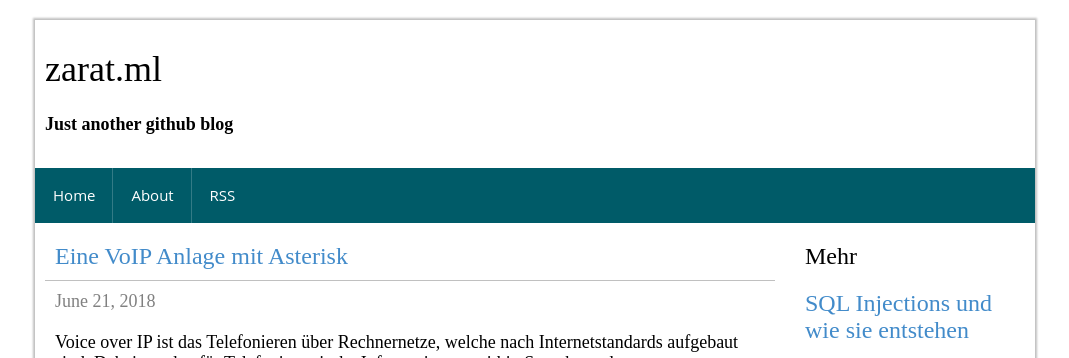
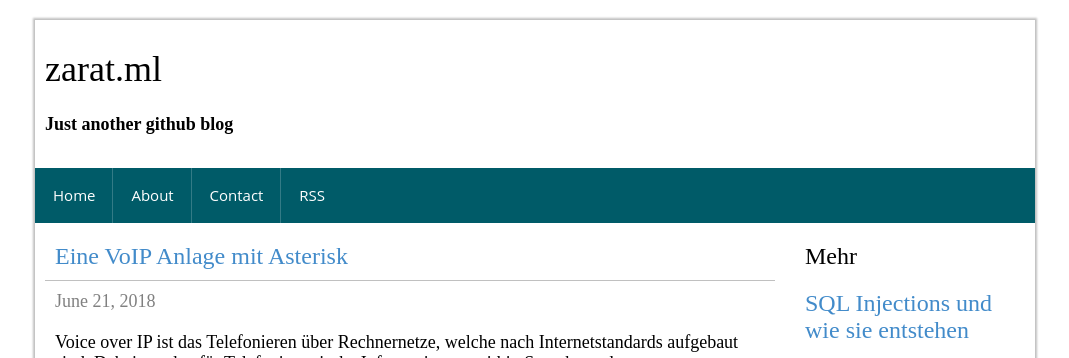
Before and after one commit to zarat/zarat.github.io, a Jekyll site: the page built from index.html, in a window 1280 px wide and 900 px high. Shown: the top 358 px of the window, without its empty margins (105-1174 px from the left). Built offline with Jekyll 4.4.1, drawn with Linux system fonts in a browser that asks for light colours; the list of posts is cut into pages by our own code; comment, search, counter and statistics services are not loaded.

Commit message:
Update header.html

```diff
--- a/_includes/header.html
+++ b/_includes/header.html
@@ -13,6 +13,7 @@
     <ul class="menu level-0">
 	    <li class="li level-1"><a href="{{ site.url }}/">Home</a></li>
 	    <li class="li level-1"><a href="{{ site.url }}/about">About</a></li>
+	    <li class="li level-1"><a href="{{ site.url }}/contact">Contact</a></li>
 	    <li><a href="{{ site.url }}/feed.xml">RSS</a></li>
     </ul>
   </div>
```
